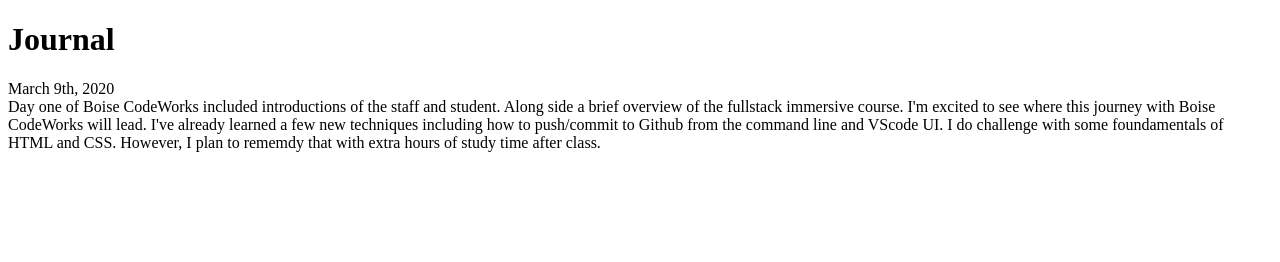
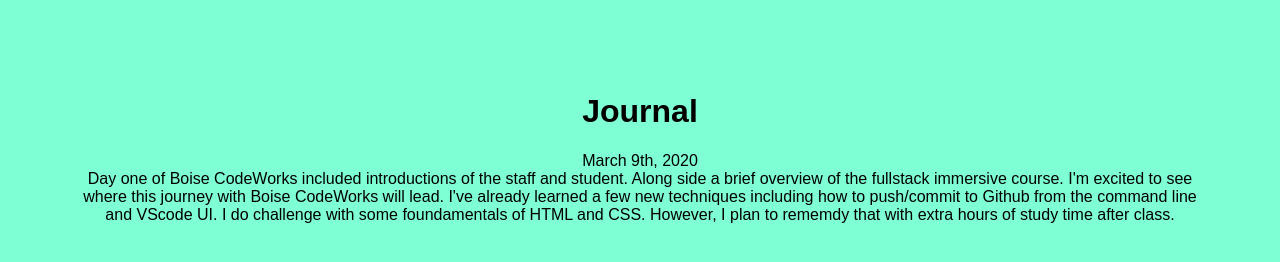
Before and after one commit to PrestonHess/BCW-Journal, a plain HTML site: page index.html in a window 1280 px wide. Drawn offline with Linux system fonts and the light colour scheme.

Commit message:
Added Styling

```diff
--- a/index.html
+++ b/index.html
@@ -4,6 +4,7 @@
 <head>
   <meta charset="UTF-8">
   <meta name="viewport" content="width=device-width, initial-scale=1.0">
+  <link rel="stylesheet" href="style.css">
   <title>Journal</title>
 </head>
 
--- /dev/null
+++ b/style.css
@@ -0,0 +1,12 @@
+body {
+  background-color: aquamarine;
+  text-align: center;
+  padding: 5%;
+  font-family: fantasy;
+}
+
+
+title {
+  font-family: 'Courier New', Courier, monospace;
+  text-align: center;
+}
```
